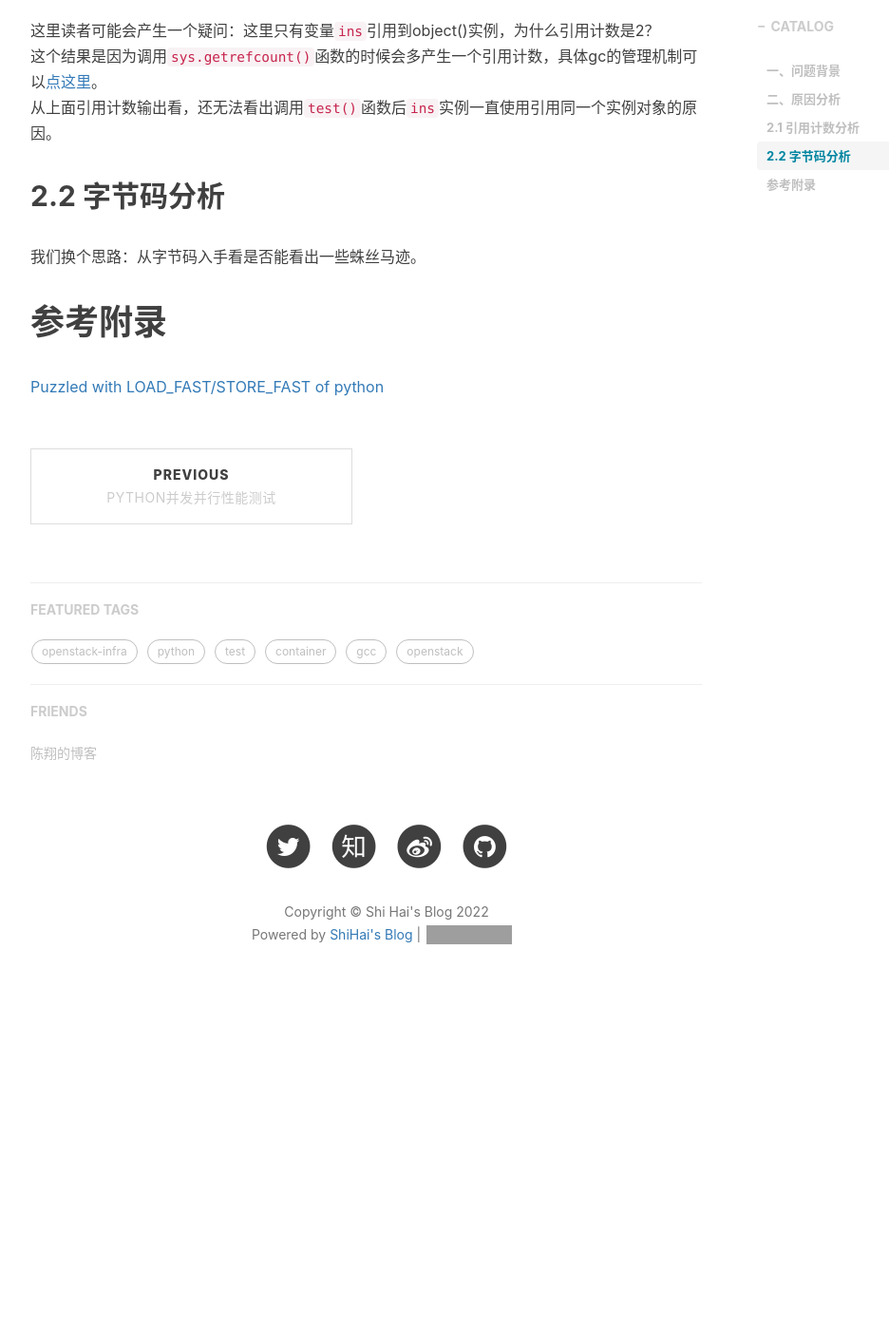
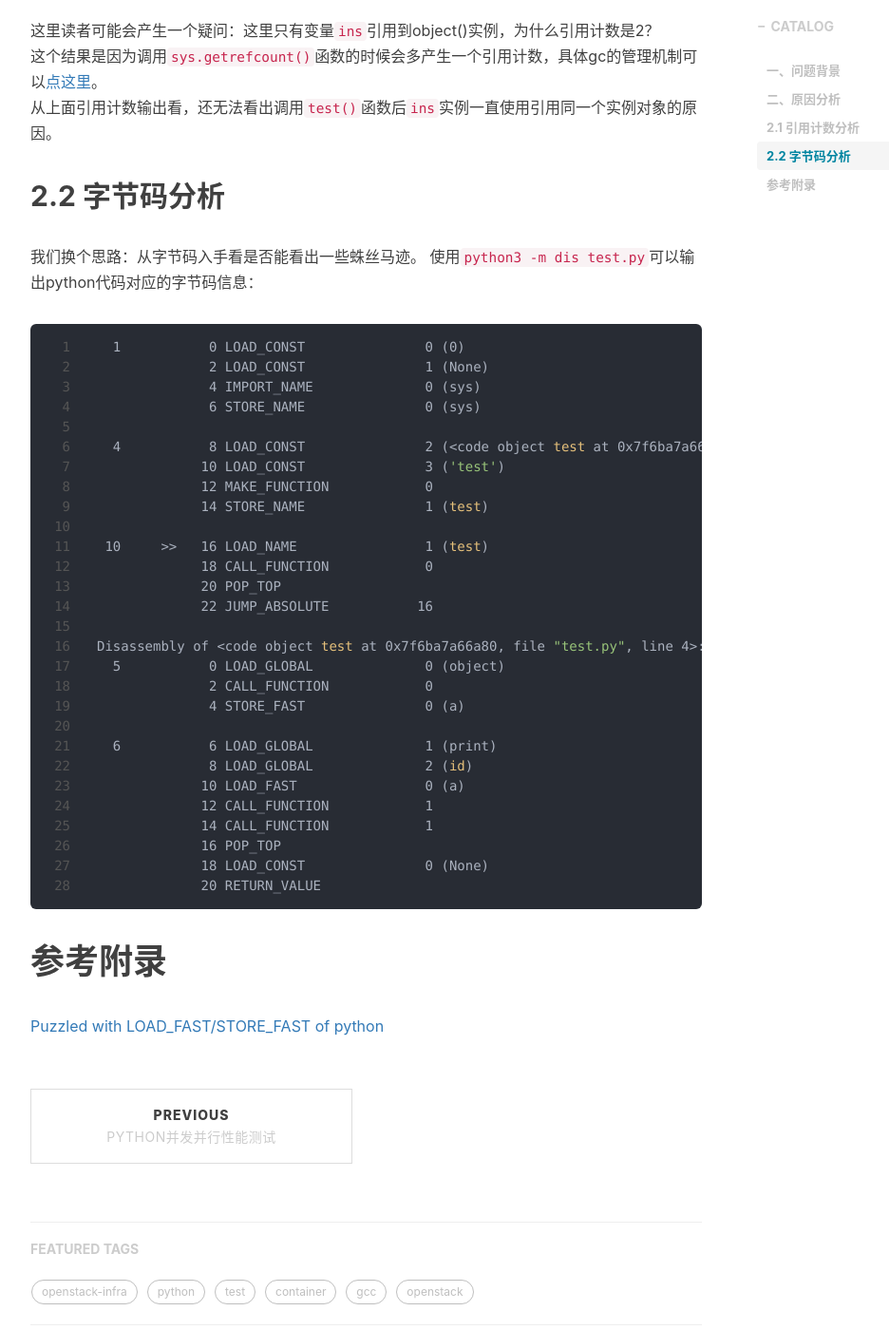
Before and after one commit to shihai1991/shihai1991.github.io, a Jekyll site: the page built from _posts/2022-06-02-python引用计数.md, in a window 1280 px wide and 1400 px high, scrolled down 1962 px. Shown: the whole window at 95% size, without its empty margins (233-1169 px from the left). Built offline with Jekyll 4.4.1, drawn with Linux system fonts in a browser that asks for light colours; nearby versions of some CDN libraries; comment, search, counter and statistics services are not loaded; before the commit the page ends 3050 px from its top, so only the background shows below that; grey boxes are pictures that could not be loaded.

Commit message:
Update 2022-06-02-python引用计数.md

````diff
--- a/_posts/2022-06-02-python引用计数.md
+++ b/_posts/2022-06-02-python引用计数.md
@@ -67,7 +67,37 @@ while True:
 
 ## 2.2 字节码分析
 我们换个思路：从字节码入手看是否能看出一些蛛丝马迹。
+使用`python3 -m dis test.py`可以输出python代码对应的字节码信息：
+```shell
+  1           0 LOAD_CONST               0 (0)
+              2 LOAD_CONST               1 (None)
+              4 IMPORT_NAME              0 (sys)
+              6 STORE_NAME               0 (sys)
 
+  4           8 LOAD_CONST               2 (<code object test at 0x7f6ba7a66a80, file "test.py", line 4>)
+             10 LOAD_CONST               3 ('test')
+             12 MAKE_FUNCTION            0
+             14 STORE_NAME               1 (test)
+
+ 10     >>   16 LOAD_NAME                1 (test)
+             18 CALL_FUNCTION            0
+             20 POP_TOP
+             22 JUMP_ABSOLUTE           16
+
+Disassembly of <code object test at 0x7f6ba7a66a80, file "test.py", line 4>:
+  5           0 LOAD_GLOBAL              0 (object)
+              2 CALL_FUNCTION            0
+              4 STORE_FAST               0 (a)
+
+  6           6 LOAD_GLOBAL              1 (print)
+              8 LOAD_GLOBAL              2 (id)
+             10 LOAD_FAST                0 (a)
+             12 CALL_FUNCTION            1
+             14 CALL_FUNCTION            1
+             16 POP_TOP
+             18 LOAD_CONST               0 (None)
+             20 RETURN_VALUE
+```
 
 # 参考附录
 [Puzzled with LOAD_FAST/STORE_FAST of python](https://stackoverflow.com/questions/28088157/puzzled-with-load-fast-store-fast-of-python)
````
